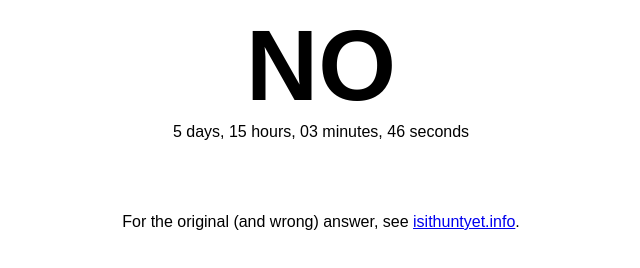
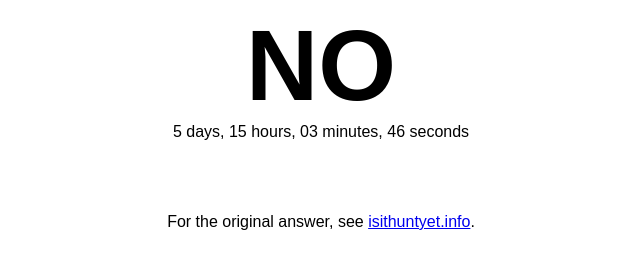
Before and after one commit to knowlsie/isitreallyhuntyet.info, a plain HTML site: page index.html in a window 1280 px wide. Shown: the whole page, without its empty margins (319-959 px from the left). Drawn offline with Linux system fonts and the light colour scheme.

Commit message:
Remove and wrong, why are we being mean

```diff
--- a/index.html
+++ b/index.html
@@ -292,7 +292,7 @@ window.setInterval(show, 500);
 <div id="txt"></div>
 <div id="timer"> </div>
 <br/><br/><br/><br/>
-<div id="credit">For the original (and wrong) answer, see <a href="https://isithuntyet.info">isithuntyet.info</a>.</div>
+<div id="credit">For the original answer, see <a href="https://isithuntyet.info">isithuntyet.info</a>.</div>
 
 </body>
 </html>
```
